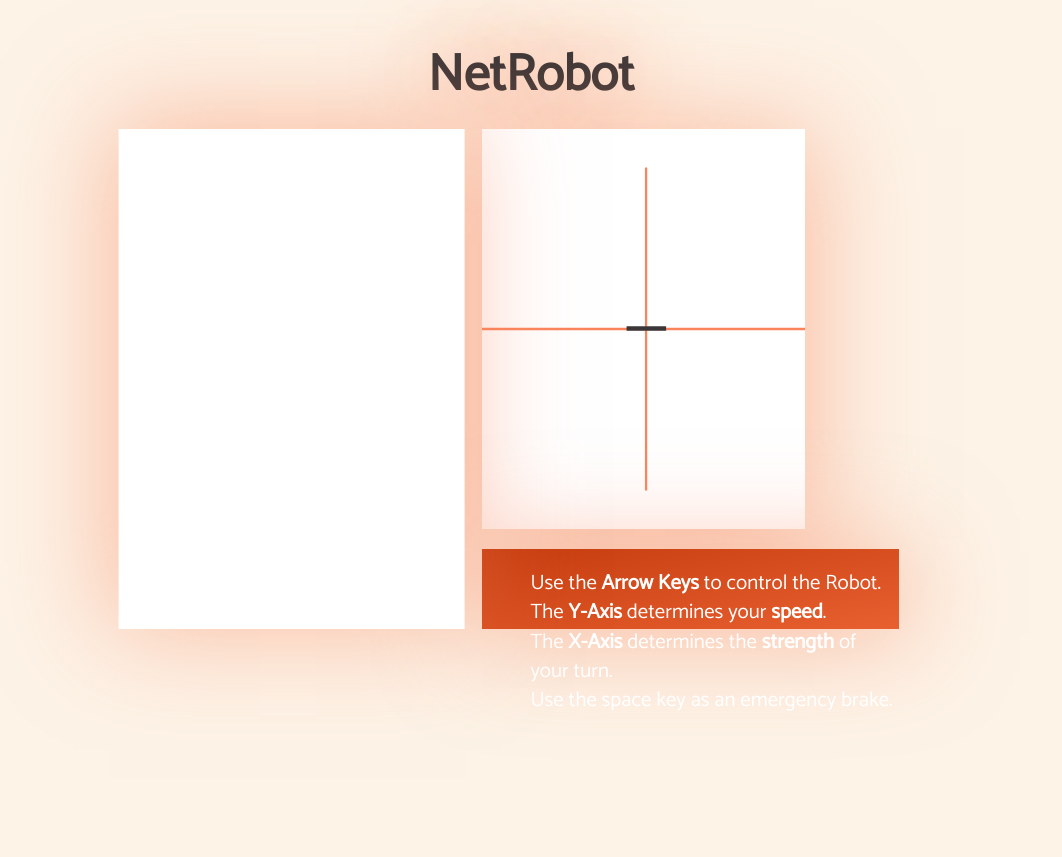
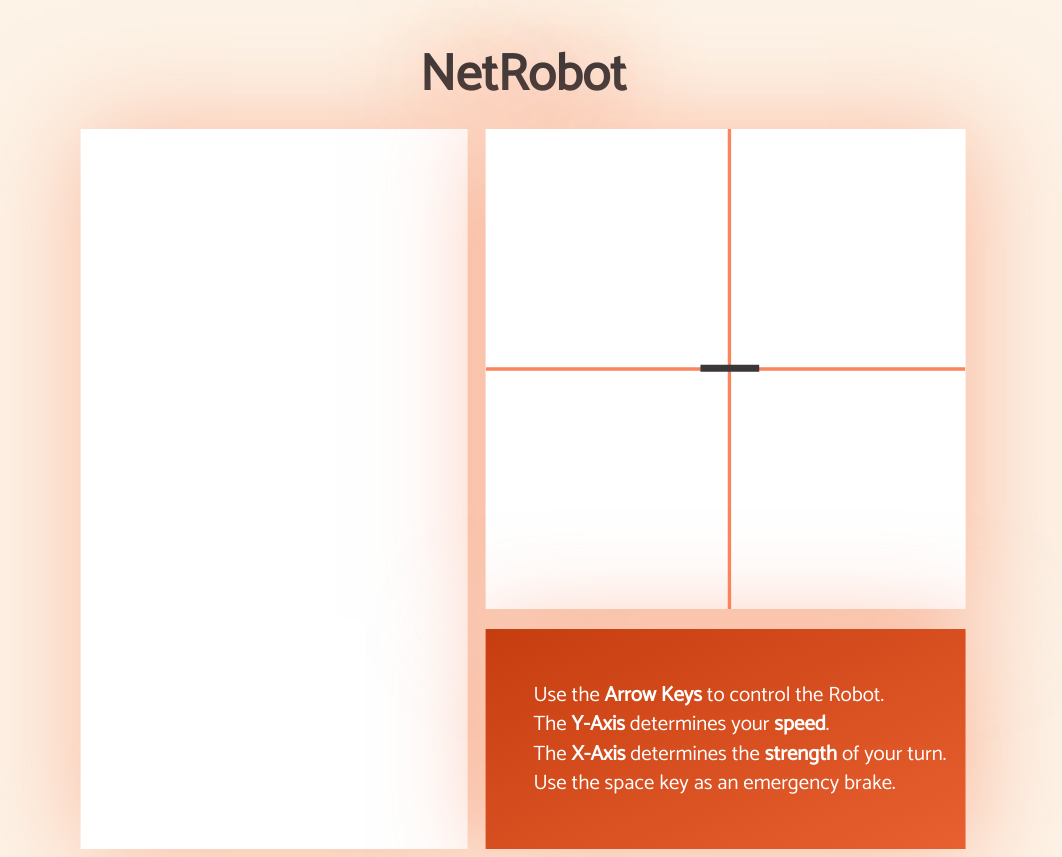
Before and after one commit to IRechar/netrobot, a Flask app: page / in a window 1280 px wide. Shown: the whole page, without its empty margins (117-1179 px from the left). Before the commit the page ends 711 px from the top, so only its background shows below. Run offline with Flask 2, Linux system fonts and the light colour scheme; parts of the project's set-up code (start-up, migrations or seed data) failed here and were passed over.

Commit message:
fixed layout issues added in last commit

```diff
--- a/templates/index.html
+++ b/templates/index.html
@@ -9,7 +9,6 @@
     <title>NetRobot</title>
     <style>
       body {
-        width: 100%;
         overflow: hidden;
         background-color: #FDF3E7;
         background-size: cover;
@@ -28,9 +27,9 @@
         padding: 0;
         overflow: hidden;
         display: inline-block;
-        width: 30%;
+        width: 720px;
+        height: 720px;
         margin-right: 50px;
-        transform: rotate(180deg);
         box-shadow: 5px 5px 100px 5px rgba(250, 133, 93,0.5);
         padding: 0;
         background-color: white;
@@ -38,11 +37,9 @@
       .main {
         margin-left: 50%;
         transform: translateX(-50%);
-        width: 90%;
-        height: 70%;
+        width: 70%;
         display: flex;
         justify-content: center;
-        align-content: stretch;
       }
 
       .controller {
@@ -59,16 +56,18 @@
       }
 
       .steering {
-        width: 70%;
+        min-height: 30em;
+        min-width: 30em;
         margin-bottom: 20px;
       }
 
       .description {
         background: linear-gradient(to right bottom, #C63D0F 0%, #E85F30 100%);
         padding-left: 3em;
-        height: 5em;
-        width: 80%;
+        height: 100%;
+        width: 27em;
         color: white;
+        padding-top: 2em;
       }
 
       p {
```
